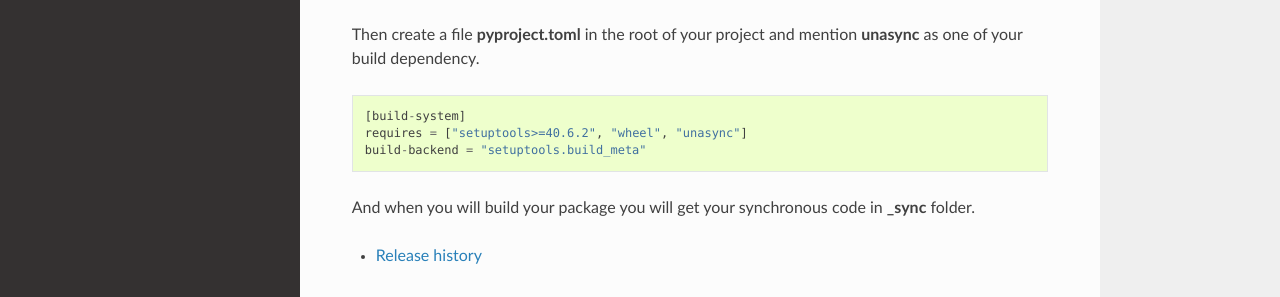
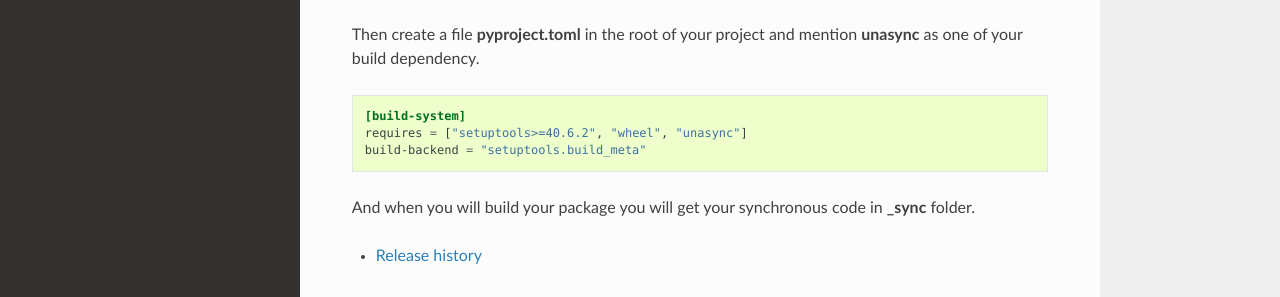
Before and after one commit to python-trio/unasync, a Sphinx documentation site: the page built from docs/source/index.rst, in a window 1280 px wide and 900 px high, scrolled down 805 px. Shown: the part 262-559 px from the top of the window. Built offline with Sphinx 7.4.7 and the Read the Docs theme 2.0.0, drawn with Linux system fonts in a browser that asks for light colours.

```diff
--- a/docs/source/index.rst
+++ b/docs/source/index.rst
@@ -62,11 +62,11 @@ And then in your :code:`setup.py` place the following code.
 
 Then create a file **pyproject.toml** in the root of your project and mention **unasync** as one of your build dependency.
 
-.. code-block::
+.. code-block:: toml
 
-   [build-system]
-   requires = ["setuptools>=40.6.2", "wheel", "unasync"]
-   build-backend = "setuptools.build_meta"
+    [build-system]
+    requires = ["setuptools>=40.6.2", "wheel", "unasync"]
+    build-backend = "setuptools.build_meta"
 
 And when you will build your package you will get your synchronous code in **_sync** folder.
 
```
Also changed, not shown: 1 other file.
